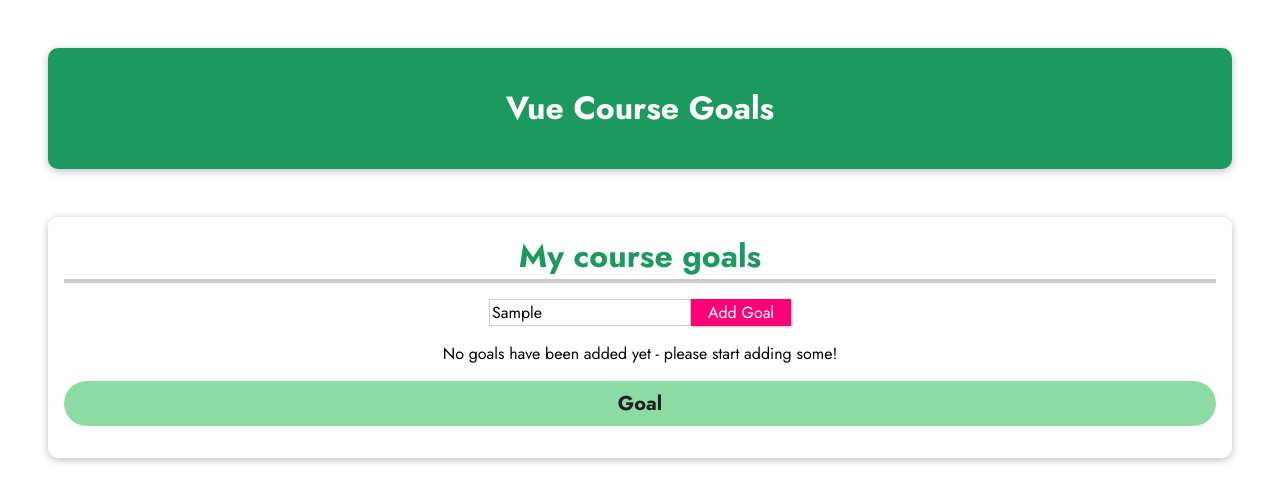
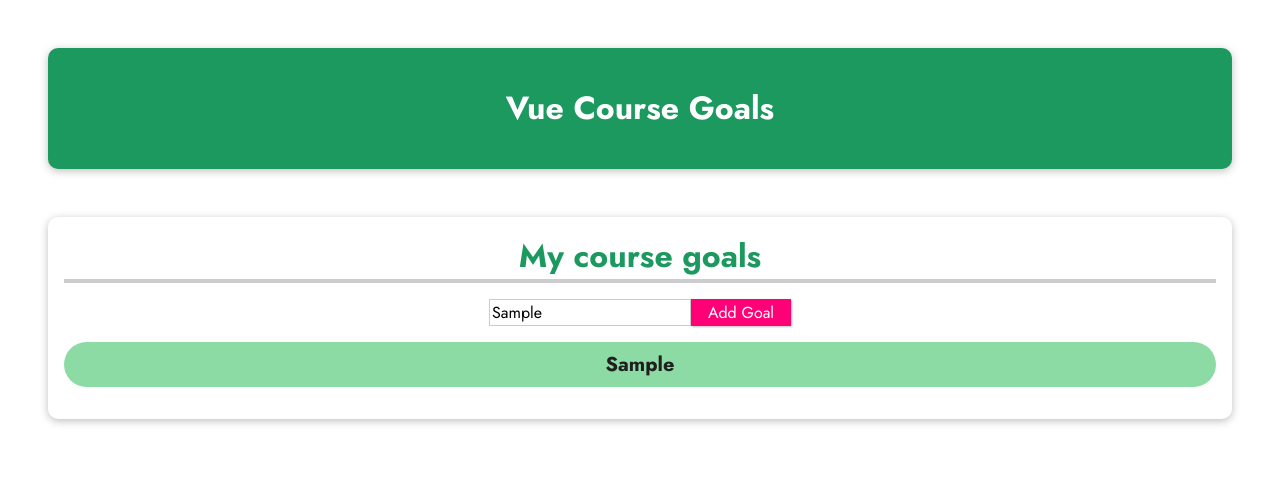
Before and after one commit to sean-xiao-zhao7/vue_3, a plain HTML site: page index.html in a window 1280 px wide. Both pictures are taken after typing "Sample" into the empty fields and a click on the button "Add Goal". Drawn offline with nearby package versions, Linux system fonts and the light colour scheme.

Commit message:
Add goals

```diff
--- a/app.js
+++ b/app.js
@@ -1,7 +1,15 @@
 const app = Vue.createApp({
-  data() {
-    return { goals: [] };
-  },
+    data() {
+        return { goals: [], enteredGoalValue: "" };
+    },
+    methods: {
+        addGoal() {
+            this.goals.push(this.enteredGoalValue);
+        },
+        deleteGoal(id) {
+            this.goals.splice(id, 1);
+        },
+    },
 });
 
-app.mount('#user-goals');
+app.mount("#user-goals");
--- a/index.html
+++ b/index.html
@@ -18,11 +18,13 @@
         </header>
         <section id="user-goals">
             <h2>My course goals</h2>
-      <input type="text" />
-      <button>Add Goal</button>
-      <p>No goals have been added yet - please start adding some!</p>
-      <ul>
-        <li>Goal</li>
+            <input type="text" v-model="enteredGoalValue" />
+            <button @click="addGoal">Add Goal</button>
+            <p v-if="goals.length === 0">
+                No goals have been added yet - please start adding some!
+            </p>
+            <ul v-else>
+                <li v-for="(goal, id) in goals" @click="deleteGoal(id)" :key="id">{{ goal }}</li>
             </ul>
         </section>
     </body>
```
Lines whose indentation alone changed are shown as unchanged.
